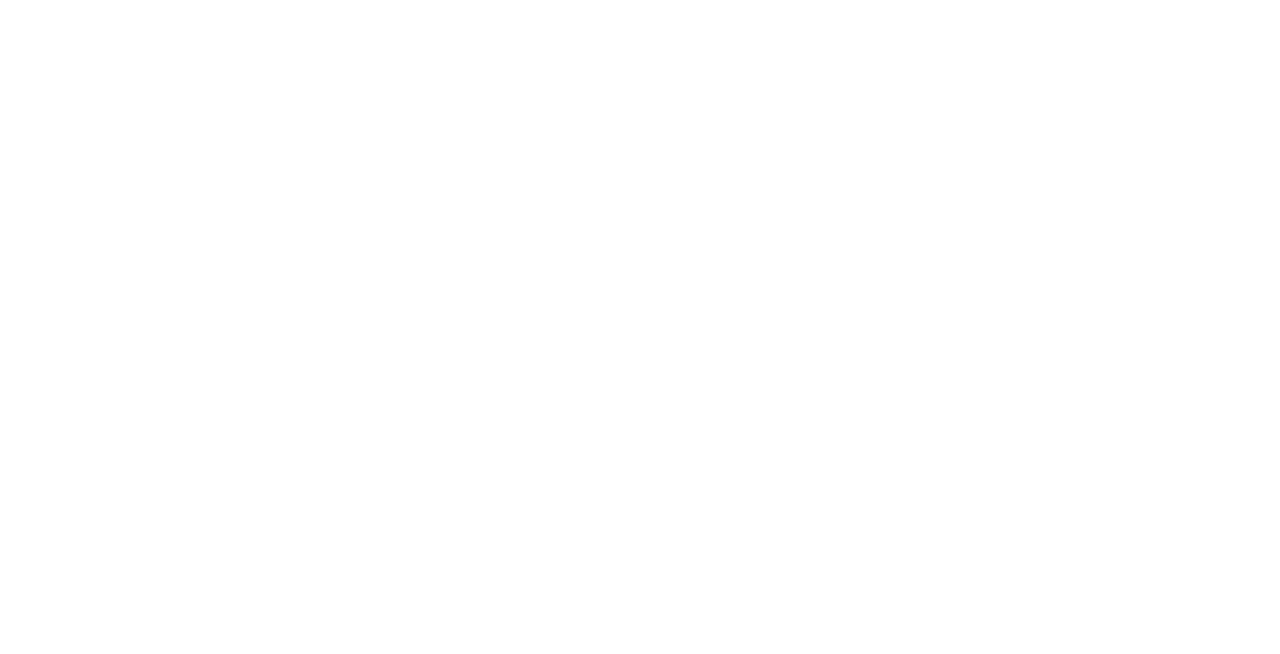
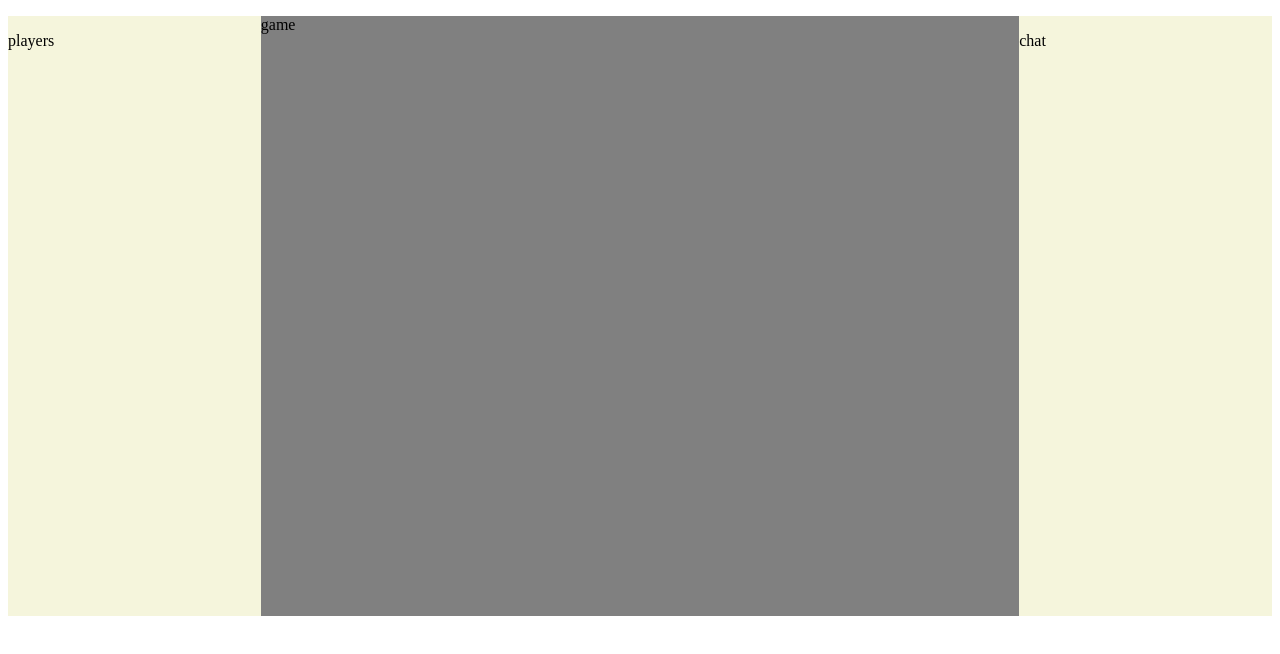
Before and after one commit to RoxasHikari/MinesweeperRoyale, a plain HTML site: page Final Project/index.html in a window 1280 px wide. Drawn offline with Linux system fonts and the light colour scheme.

Commit message:
added html/css stuff

```diff
--- a/Final Project/index.html
+++ b/Final Project/index.html
@@ -4,10 +4,22 @@
     <meta charset="UTF-8">
     <meta name="viewport" content="width=device-width, initial-scale=1.0">
     <meta http-equiv="X-UA-Compatible" content="ie=edge">
+    <link rel="stylesheet" href="style.css">
     <title>Minesweeper Royale</title>
 </head>
 <body>
+    <div id="app">
+        <div id="playerList">
+            <p>players</p>
+        </div>
+        <div id="chat">
+            <p>chat</p>
+        </div>
+        <div id="gameSpace">
+            <p>game</p>
+        </div>
 
+    </div>
 </body>
 <script src="vue.js"></script>
 <script src="client.js"></script>
--- /dev/null
+++ b/Final Project/style.css
@@ -0,0 +1,22 @@
+#app{
+    width:100%;
+    height:600px;
+}
+#playerList {
+    width:20%;
+    height:100%;
+    float:left;
+    background-color: beige;
+}
+#chat {
+    width:20%;
+    height:100%;
+    float:right;
+    background-color: beige;
+}
+#gameSpace{
+    width:60%;
+    height:100%;
+    margin: 0 auto;
+    background-color:grey;
+}
```
Also changed, not shown: Final Project/images/final project base UI.png (renamed from Final Project/final project base UI.png).
